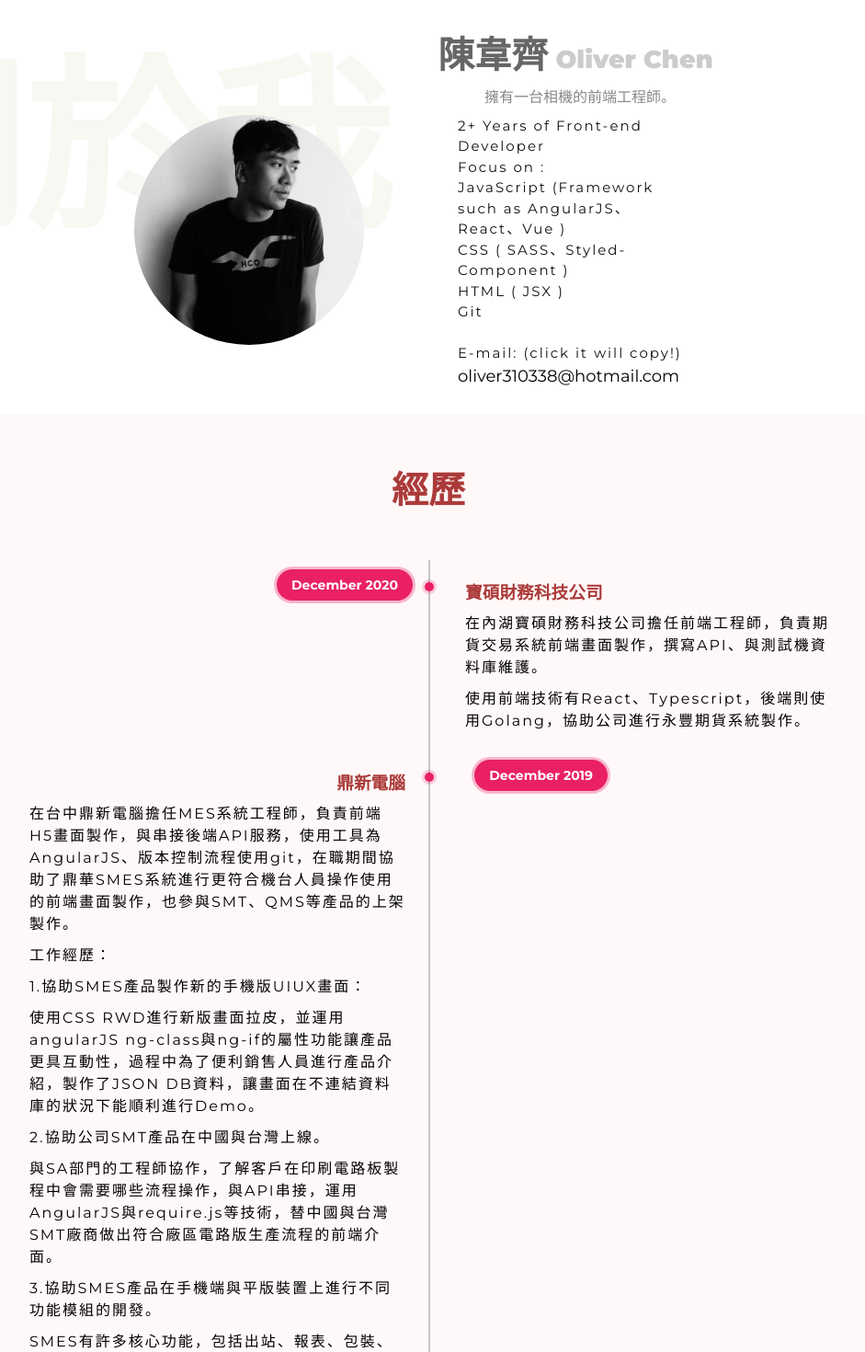
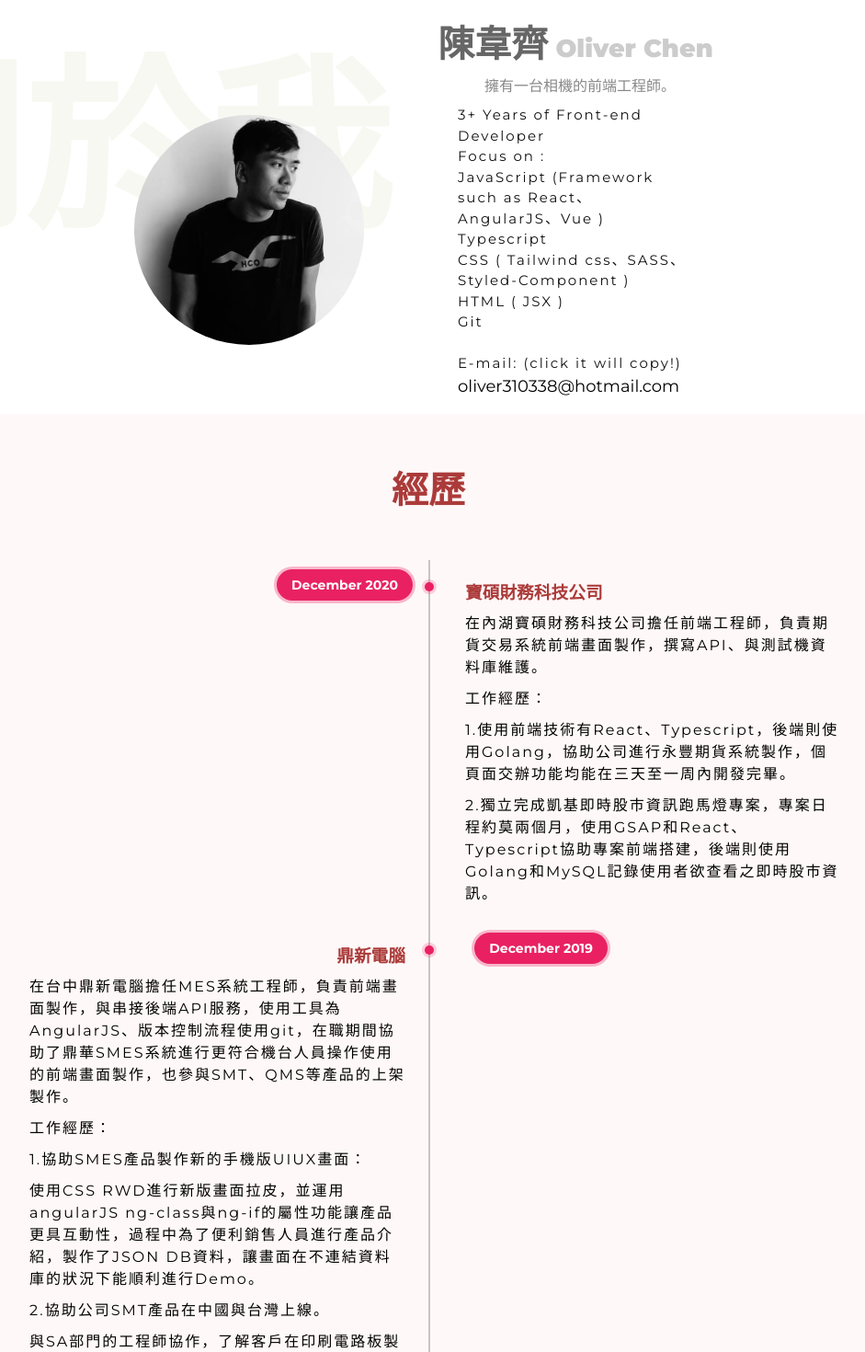
Before and after one commit to May27Oliver/resume_page, a React (Create React App) app: page / in a window 1280 px wide. Shown: the top 1470 px of the page at 92% size, without its empty margins (174-1115 px from the left). Built offline with nearby package versions, Linux system fonts and the light colour scheme.

Commit message:
更新寶碩履歷

```diff
--- a/package.json
+++ b/package.json
@@ -7,6 +7,7 @@
     "@testing-library/jest-dom": "^4.2.4",
     "@testing-library/react": "^9.3.2",
     "@testing-library/user-event": "^7.1.2",
+    "@types/react-fontawesome": "^1.6.5",
     "gh-pages": "^3.1.0",
     "react": "^16.14.0",
     "react-dom": "^16.14.0",
--- a/src/resume/App.js
+++ b/src/resume/App.js
@@ -32,11 +32,13 @@ class App extends Component {
                 <div className="sidetation">擁有一台相機的前端工程師。</div>
                 <div className="intro-prief">
                   <span className="En">
-                    2+ Years of Front-end Developer
+                    3+ Years of Front-end Developer
                     <br />
                     Focus on :<br />
-                    JavaScript (Framework such as AngularJS、React、Vue )<br />
-                    CSS ( SASS、Styled-Component )<br />
+                    JavaScript (Framework such as React、AngularJS、Vue )<br />
+                    Typescript
+                    <br />
+                    CSS ( Tailwind css、SASS、Styled-Component )<br />
                     HTML ( JSX )<br />
                     Git
                     <br />
--- a/src/resume/resum.json
+++ b/src/resume/resum.json
@@ -30,7 +30,10 @@
       "title": "寶碩財務科技公司",
       "descpt": [
         "在內湖寶碩財務科技公司擔任前端工程師，負責期貨交易系統前端畫面製作，撰寫API、與測試機資料庫維護。",
-        "使用前端技術有React、Typescript，後端則使用Golang，協助公司進行永豐期貨系統製作。"
+        "",
+        "工作經歷：",
+        "1.使用前端技術有React、Typescript，後端則使用Golang，協助公司進行永豐期貨系統製作，個頁面交辦功能均能在三天至一周內開發完畢。",
+        "2.獨立完成凱基即時股市資訊跑馬燈專案，專案日程約莫兩個月，使用GSAP和React、Typescript協助專案前端搭建，後端則使用Golang和MySQL記錄使用者欲查看之即時股市資訊。"
       ],
       "year": "2020-Now",
       "date": "December 2020"
@@ -38,7 +41,7 @@
     {
       "title": "鼎新電腦",
       "descpt": [
-        "在台中鼎新電腦擔任MES系統工程師，負責前端H5畫面製作，與串接後端API服務，使用工具為AngularJS、版本控制流程使用git，在職期間協助了鼎華SMES系統進行更符合機台人員操作使用的前端畫面製作，也參與SMT、QMS等產品的上架製作。",
+        "在台中鼎新電腦擔任MES系統工程師，負責前端畫面製作，與串接後端API服務，使用工具為AngularJS、版本控制流程使用git，在職期間協助了鼎華SMES系統進行更符合機台人員操作使用的前端畫面製作，也參與SMT、QMS等產品的上架製作。",
         "",
         "工作經歷：",
         "1.協助SMES產品製作新的手機版UIUX畫面：",
```
Also changed, not shown: 1 other file (tests, documents, lock files or other folders).
